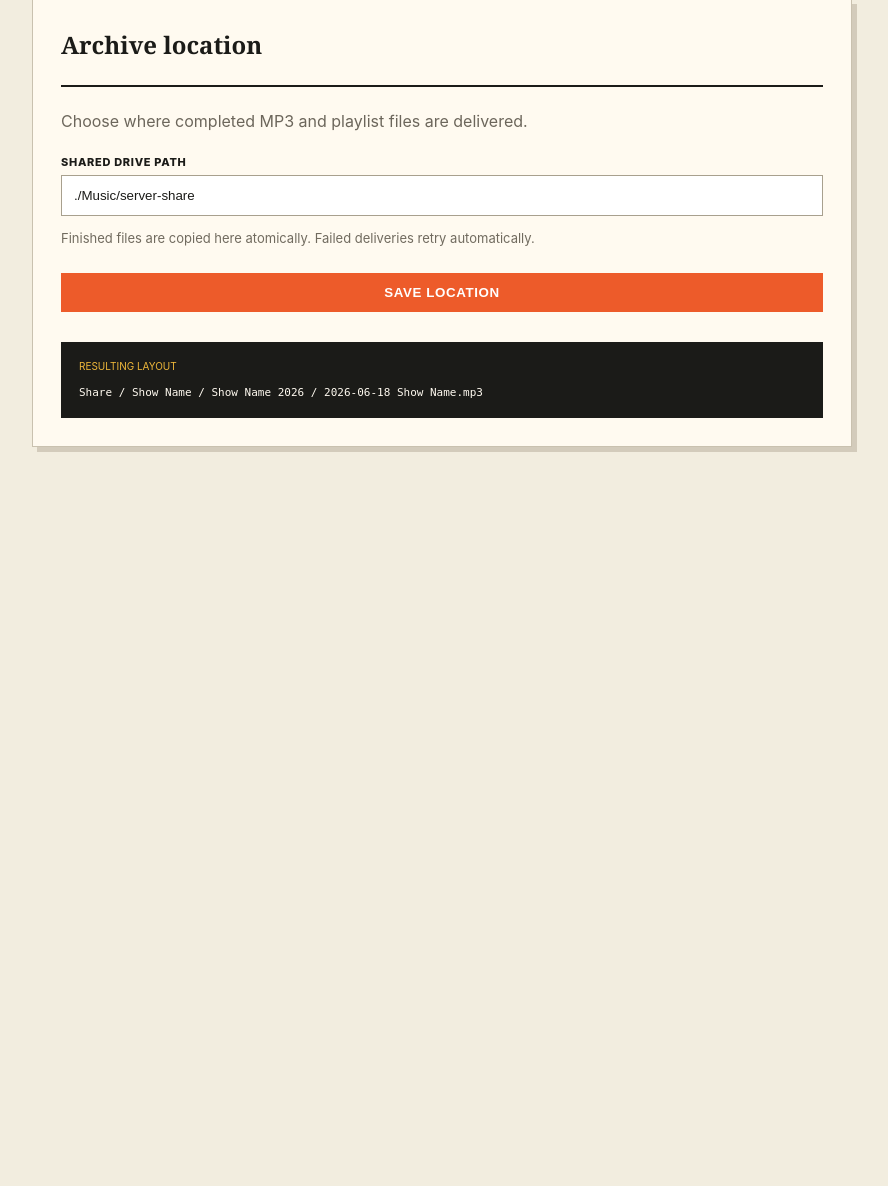
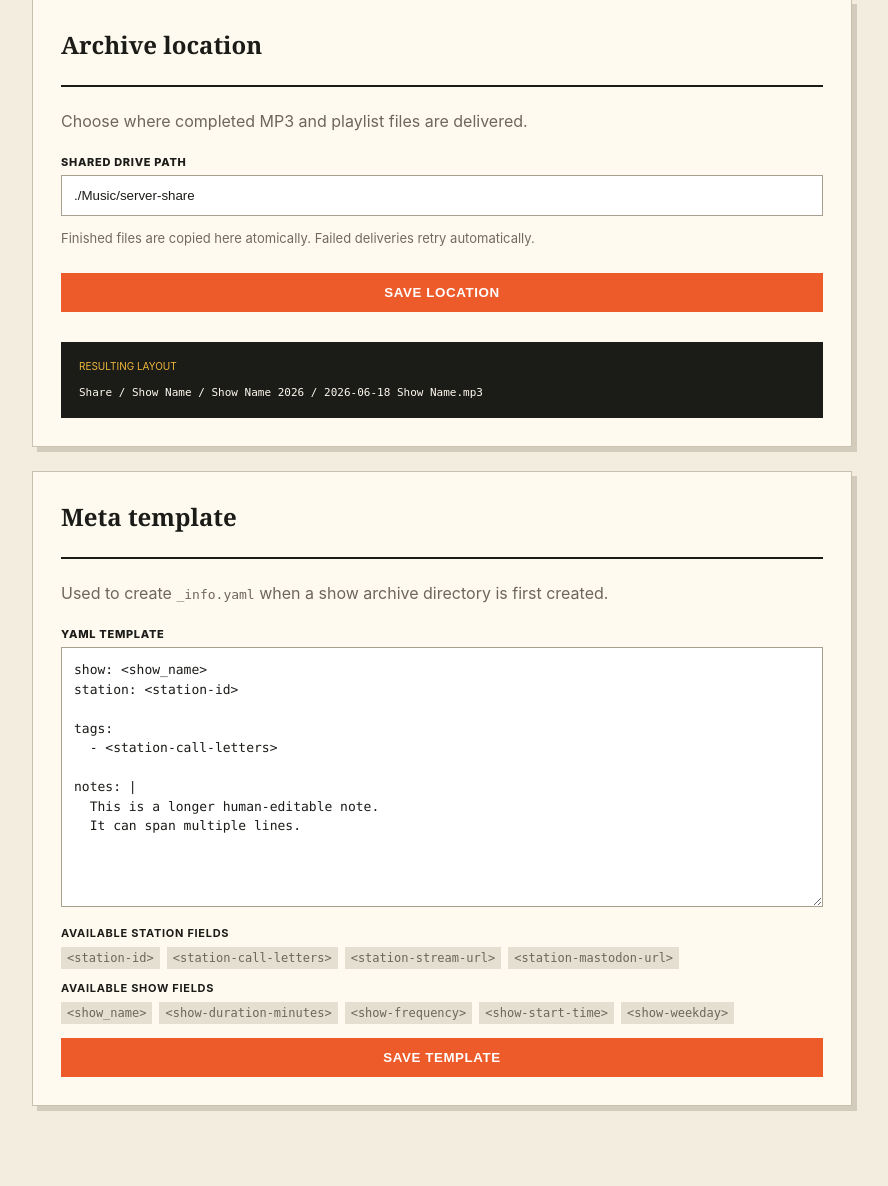
Before and after one commit to wirtes/radio-recorder-3000, a Flask app: page /config/storage in a window 1280 px wide. Shown: the part 142-1328 px from the top of the page, without its empty margins (18-906 px from the left). Before the commit the page ends 594 px from the top, so only its background shows below. Run offline with Flask 3, Linux system fonts and the light colour scheme; data comes from the database, SQL or seed files in the repository; data that the repository does not hold is empty.

Commit message:
archive setup

```diff
--- a/radio_recorder/db.py
+++ b/radio_recorder/db.py
@@ -7,10 +7,22 @@ from datetime import datetime, timezone
 from flask import current_app
 
 
+DEFAULT_META_TEMPLATE = """show: <show_name>
+station: <station-id>
+
+tags:
+  - <station-call-letters>
+
+notes: |
+  This is a longer human-editable note.
+  It can span multiple lines."""
+
+
 SCHEMA = """
 CREATE TABLE IF NOT EXISTS stations (
     id INTEGER PRIMARY KEY AUTOINCREMENT,
     station_id TEXT NOT NULL UNIQUE,
+    call_letters TEXT,
     stream_url TEXT NOT NULL,
     mastodon_url TEXT,
     logo_path TEXT,
@@ -68,6 +80,9 @@ def init_db(app) -> None:
         }
         if "logo_path" not in station_columns:
             db.execute("ALTER TABLE stations ADD COLUMN logo_path TEXT")
+        if "call_letters" not in station_columns:
+            db.execute("ALTER TABLE stations ADD COLUMN call_letters TEXT")
+            db.execute("UPDATE stations SET call_letters=substr(station_id, 1, 8)")
         recording_columns = {
             row["name"] for row in db.execute("PRAGMA table_info(recordings)").fetchall()
         }
@@ -117,6 +132,10 @@ def init_db(app) -> None:
             "INSERT OR IGNORE INTO settings(key, value) VALUES('final_dir', ?)",
             (str(app.config["FINAL_DIR"]),),
         )
+        db.execute(
+            "INSERT OR IGNORE INTO settings(key, value) VALUES('meta_template', ?)",
+            (DEFAULT_META_TEMPLATE,),
+        )
         if str(app.config["FINAL_DIR"]) == "/server-share":
             db.execute(
                 """
--- a/radio_recorder/routes.py
+++ b/radio_recorder/routes.py
@@ -221,6 +221,9 @@ def storage_config():
         final_dir=query(
             "SELECT value FROM settings WHERE key='final_dir'", one=True
         )["value"],
+        meta_template=query(
+            "SELECT value FROM settings WHERE key='meta_template'", one=True
+        )["value"],
     )
 
 
@@ -266,15 +269,20 @@ def schedule_fields(form) -> tuple[str, int | None]:
 def create_station():
     try:
         station_code = request.form["station_id"].strip()
+        call_letters = request.form.get("call_letters", "").strip() or station_code[:8]
+        if len(call_letters) > 8:
+            raise ValueError("Station call letters must be 8 characters or fewer.")
         logo_path = save_station_logo(request.files.get("logo"), station_code)
         execute(
             """
             INSERT INTO stations(
-                station_id, stream_url, mastodon_url, logo_path, created_at
-            ) VALUES(?,?,?,?,?)
+                station_id, call_letters, stream_url, mastodon_url,
+                logo_path, created_at
+            ) VALUES(?,?,?,?,?,?)
             """,
             (
                 station_code,
+                call_letters,
                 request.form["stream_url"].strip(),
                 request.form.get("mastodon_url", "").strip() or None,
                 logo_path,
@@ -295,17 +303,22 @@ def update_station(station_id: int):
         return redirect(url_for("main.station_config"))
     try:
         station_code = request.form["station_id"].strip()
+        call_letters = request.form.get("call_letters", "").strip() or station_code[:8]
+        if len(call_letters) > 8:
+            raise ValueError("Station call letters must be 8 characters or fewer.")
         logo_path = save_station_logo(request.files.get("logo"), station_code)
         if logo_path is None:
             logo_path = station["logo_path"]
         execute(
             """
             UPDATE stations
-            SET station_id=?, stream_url=?, mastodon_url=?, logo_path=?
+            SET station_id=?, call_letters=?, stream_url=?, mastodon_url=?,
+                logo_path=?
             WHERE id=?
             """,
             (
                 station_code,
+                call_letters,
                 request.form["stream_url"].strip(),
                 request.form.get("mastodon_url", "").strip() or None,
                 logo_path,
@@ -548,3 +561,17 @@ def update_settings():
         execute("UPDATE settings SET value=? WHERE key='final_dir'", (final_dir,))
         flash("Archive location updated.", "success")
     return redirect(url_for("main.storage_config"))
+
+
+@bp.post("/settings/meta-template")
+def update_meta_template():
+    meta_template = request.form["meta_template"].strip()
+    if not meta_template:
+        flash("Meta template cannot be empty.", "error")
+    else:
+        execute(
+            "UPDATE settings SET value=? WHERE key='meta_template'",
+            (meta_template,),
+        )
+        flash("Meta template updated.", "success")
+    return redirect(url_for("main.storage_config"))
--- a/radio_recorder/static/style.css
+++ b/radio_recorder/static/style.css
@@ -47,13 +47,18 @@ main { width: min(1180px, calc(100% - 32px)); margin: 34px auto 80px; }
 .page-heading > p:last-child { color:#6c665b; }
 .config-panel { max-width:820px; }
 .config-description { margin-bottom:24px; color:#6c665b; }
+.meta-template { min-height:260px; resize:vertical; font:500 13px/1.5 ui-monospace, SFMono-Regular, Menlo, Consolas, monospace; }
+.template-help { display:flex; flex-wrap:wrap; align-items:center; gap:7px; color:#6c665b; font-size:12px; }
+.template-help strong { flex-basis:100%; margin-top:5px; color:var(--ink); font-size:11px; text-transform:uppercase; letter-spacing:.7px; }
+.template-help code { padding:4px 6px; background:#e5dfd1; }
 .workspace-tabs { display:flex; gap:0; margin-bottom:24px; border-bottom:2px solid var(--ink); }
 .workspace-tabs a { padding:14px 22px; color:var(--ink); border:1px solid var(--line); border-bottom:0; background:#e4decf; font-size:12px; font-weight:900; text-decoration:none; text-transform:uppercase; }
 .workspace-tabs a.active { color:white; border-color:var(--ink); background:var(--ink); }
 form { display:grid; gap:14px; }
 label { display:grid; gap:6px; font-size:11px; font-weight:800; text-transform:uppercase; letter-spacing:.7px; }
 input,select { width:100%; padding:12px; color:var(--ink); background:white; border:1px solid #a8a08e; border-radius:0; font:500 14px inherit; }
-input:focus,select:focus { outline:2px solid var(--orange); outline-offset:1px; }
+textarea { width:100%; padding:12px; color:var(--ink); background:white; border:1px solid #a8a08e; border-radius:0; font:500 14px inherit; }
+input:focus,select:focus,textarea:focus { outline:2px solid var(--orange); outline-offset:1px; }
 select:disabled { color:#8c877d; background:#ddd9d0; border-color:#c5bfb3; cursor:not-allowed; }
 button,.button { padding:12px 16px; border:0; background:var(--orange); color:white; font-weight:900; text-transform:uppercase; letter-spacing:.6px; cursor:pointer; text-decoration:none; text-align:center; }
 button:hover { filter:brightness(.92); }
@@ -68,6 +73,8 @@ button.danger { color:#a12b1d; }
 .station-logo.fallback { display:grid; place-items:center; color:var(--cream); background:var(--ink); font:900 13px monospace; text-transform:uppercase; }
 .station-actions { display:flex; align-items:center; gap:8px; }
 .station-actions form { display:block; }
+.station-id-row { display:grid; grid-template-columns:minmax(0,1fr) 8ch; gap:14px; }
+.station-id-row input[name="call_letters"] { width:8ch; padding-left:7px; padding-right:7px; }
 .logo-picker { display:block; }
 .logo-picker input { position:absolute; width:1px; height:1px; opacity:0; pointer-events:none; }
 .path-preview { margin-top:30px; padding:18px; background:var(--ink); color:var(--cream); }
--- a/radio_recorder/templates/stations.html
+++ b/radio_recorder/templates/stations.html
@@ -5,7 +5,10 @@
   <p class="config-description">Manage reusable stream and playlist sources.</p>
   <form id="station-form" class="{{ 'editing-form' if edit_station else '' }}" action="{{ url_for('main.update_station', station_id=edit_station.id) if edit_station else url_for('main.create_station') }}" method="post" enctype="multipart/form-data">
     {% if edit_station %}<div class="edit-banner"><strong>Editing {{ edit_station.station_id }}</strong><a href="{{ url_for('main.station_config') }}#station-form">Cancel</a></div>{% endif %}
-    <label>Station ID<input name="station_id" required placeholder="KVCU" value="{{ edit_station.station_id if edit_station else '' }}"></label>
+    <div class="station-id-row">
+      <label>Station ID<input name="station_id" required placeholder="KVCU Radio" value="{{ edit_station.station_id if edit_station else '' }}"></label>
+      <label>Station Call Letters<input name="call_letters" required maxlength="8" size="8" placeholder="KVCU" value="{{ edit_station.call_letters if edit_station and edit_station.call_letters else '' }}"></label>
+    </div>
     <label>Stream URL<input name="stream_url" type="url" required placeholder="https://stream.example/live" value="{{ edit_station.stream_url if edit_station else '' }}"></label>
     <label>Mastodon playlist account<input name="mastodon_url" type="url" placeholder="https://mastodon.social/@station" value="{{ edit_station.mastodon_url if edit_station and edit_station.mastodon_url else '' }}"></label>
     <label>Station logo
--- a/radio_recorder/templates/storage.html
+++ b/radio_recorder/templates/storage.html
@@ -10,4 +10,25 @@
   </form>
   <div class="path-preview"><span>Resulting layout</span><code>Share / Show Name / Show Name 2026 / 2026-06-18 Show Name.mp3</code></div>
 </section>
+<section class="panel config-panel">
+  <div class="panel-title"><h3>Meta template</h3></div>
+  <p class="config-description">Used to create <code>_info.yaml</code> when a show archive directory is first created.</p>
+  <form action="{{ url_for('main.update_meta_template') }}" method="post">
+    <label>YAML template<textarea class="meta-template" name="meta_template" required spellcheck="false">{{ meta_template }}</textarea></label>
+    <div class="template-help">
+      <strong>Available Station fields</strong>
+      <code>&lt;station-id&gt;</code>
+      <code>&lt;station-call-letters&gt;</code>
+      <code>&lt;station-stream-url&gt;</code>
+      <code>&lt;station-mastodon-url&gt;</code>
+      <strong>Available Show fields</strong>
+      <code>&lt;show_name&gt;</code>
+      <code>&lt;show-duration-minutes&gt;</code>
+      <code>&lt;show-frequency&gt;</code>
+      <code>&lt;show-start-time&gt;</code>
+      <code>&lt;show-weekday&gt;</code>
+    </div>
+    <button>Save template</button>
+  </form>
+</section>
 {% endblock %}
```
Also changed, not shown: radio_recorder/processing.py (+60 -2 lines), tests/test_app.py (+64 -5 lines).
